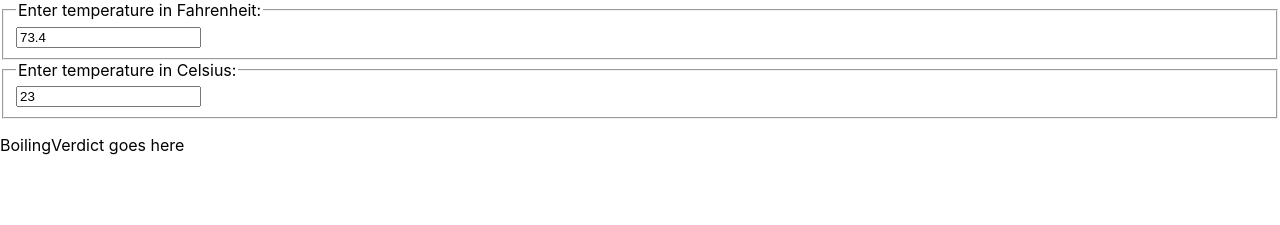
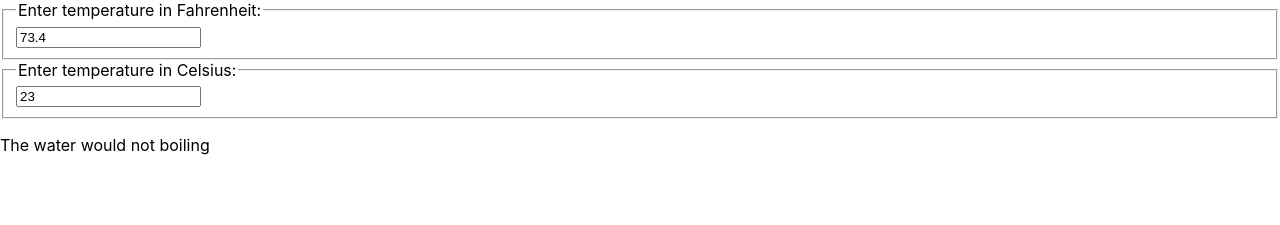
Before and after one commit to kyleh919/temperature-calculator, a React (Create React App) app: page / in a window 1280 px wide. Shown: the top 225 px of the page. Built offline with nearby package versions, Linux system fonts and the light colour scheme.

Commit message:
Adds boilingVerdict to render status in BoilingVerdict

```diff
--- a/src/components/BoilingVerdict.js
+++ b/src/components/BoilingVerdict.js
@@ -3,8 +3,7 @@ import { isBoiling } from "../util/verification/temperatures";
 
 export function BoilingVerdict({ temperature }) {
   const boilingStatus = isBoiling(temperature);
+  const boilingVerdict = boilingStatus ? `boiling` : `not boiling`;
 
-  console.log(boilingStatus);
-
-  return <p>BoilingVerdict goes here</p>;
+  return <p>The water would {boilingVerdict}</p>;
 }
```
